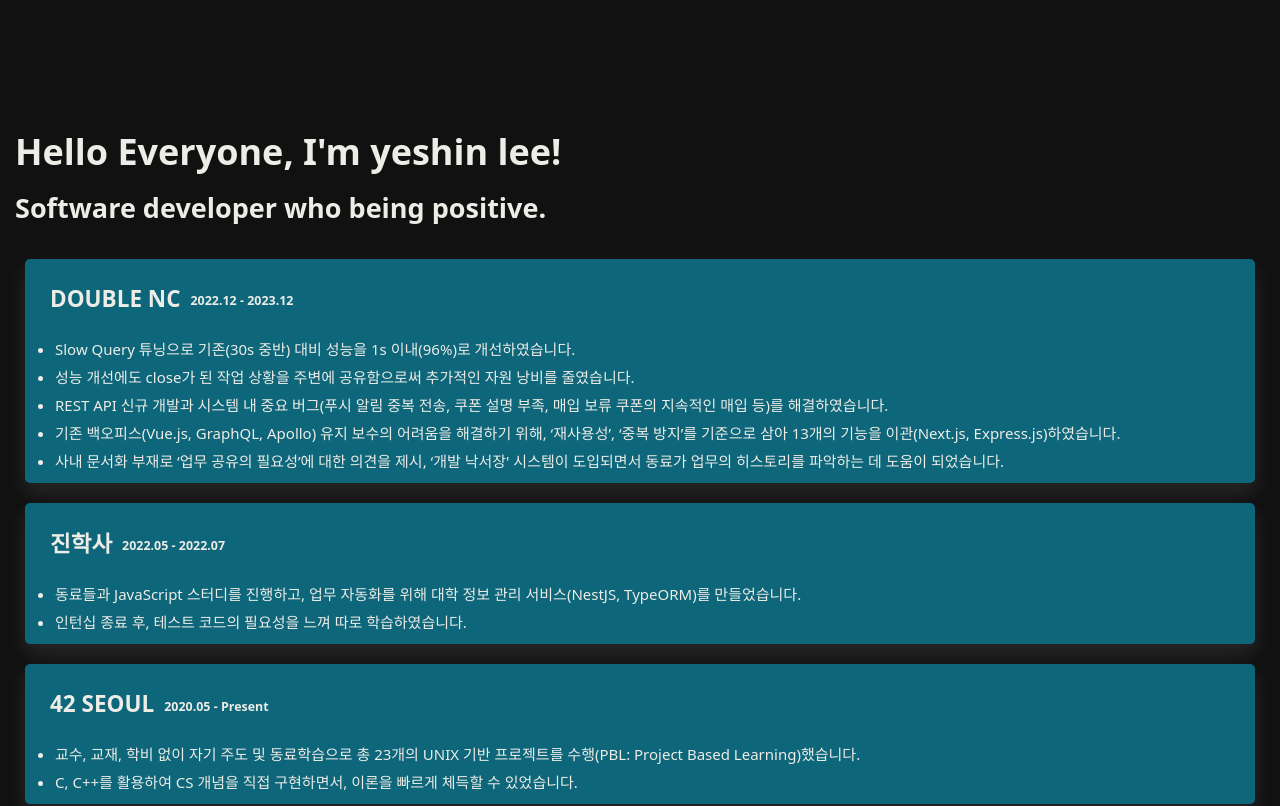
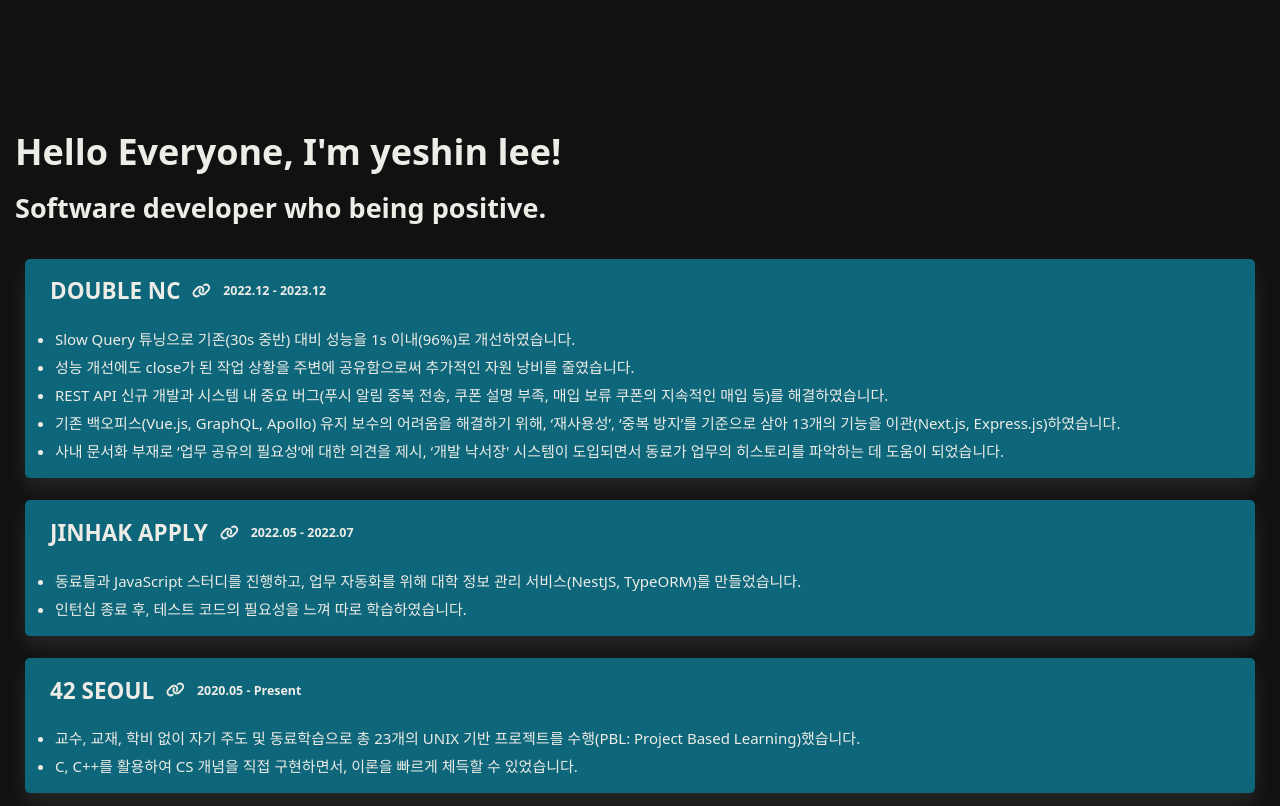
Before and after one commit to yeslee-v/personal_homepage, a Next.js app: page / in a window 1280 px wide. Shown: the top 806 px of the page. Built offline with nearby package versions, Linux system fonts and the light colour scheme.

Commit message:
Add blog post link

```diff
--- a/src/components/careers.tsx
+++ b/src/components/careers.tsx
@@ -1,6 +1,9 @@
 import { Metadata } from "next";
 import styles from "../styles/careers.module.css";
 import { careersDetail } from "../data/careers.data";
+import { FontAwesomeIcon } from "@fortawesome/react-fontawesome";
+import { faLink } from "@fortawesome/free-solid-svg-icons";
+import { MEDIUM_URL } from "../app/constants";
 
 export const metadata: Metadata = {
   title: "Careers",
@@ -13,6 +16,13 @@
         <section key={index} className={styles.careerInfo}>
           <div className={styles.careerTitle}>
             <h2>{career.name}</h2>
+            <a
+              href={`${MEDIUM_URL}${career.blogPostPath}`}
+              target="_blank"
+              rel="noopener noreferrer"
+            >
+              <FontAwesomeIcon icon={faLink} />
+            </a>
             <h5>{career.period}</h5>
           </div>
           <ul>
--- a/src/data/careers.data.ts
+++ b/src/data/careers.data.ts
@@ -6,6 +6,7 @@
     name: "DOUBLE NC",
     role: "WEB DEVELOPER ",
     period: "2022.12 - 2023.12",
+    blogPostPath: "update-문을-96-나-최적화했다고-d4d979e4d362",
     description: [
       "Slow Query 튜닝으로 기존(30s 중반) 대비 성능을 1s 이내(96%)로 개선하였습니다.",
       "성능 개선에도 close가 된 작업 상황을 주변에 공유함으로써 추가적인 자원 낭비를 줄였습니다.",
@@ -16,9 +17,10 @@
   },
   {
     id: 2,
-    name: "진학사",
+    name: "JINHAK APPLY",
     role: "DEV INTERNSHIP ",
     period: "2022.05 - 2022.07",
+    blogPostPath: "진학-어플라이-개발-인턴십-2기-후기-789ea68eb49",
     description: [
       "동료들과 JavaScript 스터디를 진행하고, 업무 자동화를 위해 대학 정보 관리 서비스(NestJS, TypeORM)를 만들었습니다.",
       "인턴십 종료 후, 테스트 코드의 필요성을 느껴 따로 학습하였습니다.",
@@ -29,6 +31,7 @@
     name: "42 SEOUL",
     role: "Member",
     period: "2020.05 - Present",
+    blogPostPath: "2년간의-42서울-여행기-2145fc821d0e",
     description: [
       "교수, 교재, 학비 없이 자기 주도 및 동료학습으로 총 23개의 UNIX 기반 프로젝트를 수행(PBL: Project Based Learning)했습니다.",
       "C, C++를 활용하여 CS 개념을 직접 구현하면서, 이론을 빠르게 체득할 수 있었습니다.",
--- a/src/interface/careers.interface.ts
+++ b/src/interface/careers.interface.ts
@@ -3,5 +3,6 @@
   name: string;
   role: string;
   period: string;
+  blogPostPath: string;
   description: string[];
 }
--- a/src/styles/careers.module.css
+++ b/src/styles/careers.module.css
@@ -5,8 +5,8 @@
 .careerInfo {
   background-color: rgb(13, 102, 122);
 
-  margin-bottom: 20px;
-  padding: 5px 20px;
+  margin-bottom: 22px;
+  padding: 0px 0px 10px 20px;
 
   border-radius: 5px;
   box-shadow: 0 10px 20px rgba(246, 243, 243, 0.1);
@@ -16,6 +16,7 @@
 
 .careerTitle {
   display: flex;
+  align-items: center;
 
-  gap: 10px;
+  gap: 7px;
 }
```
